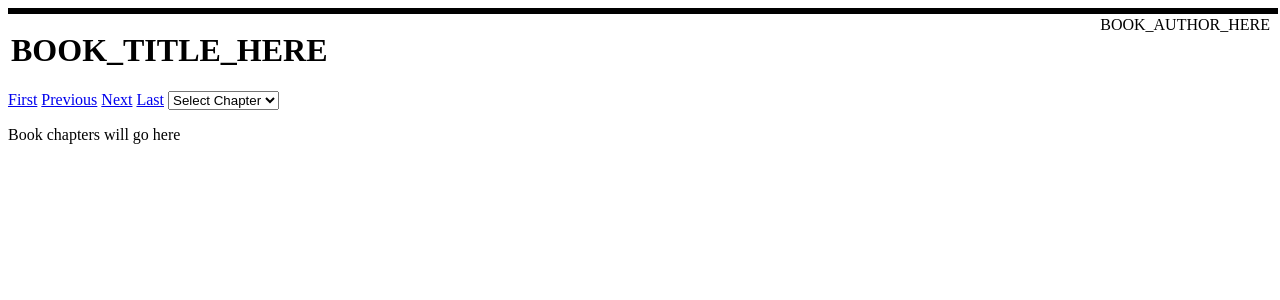
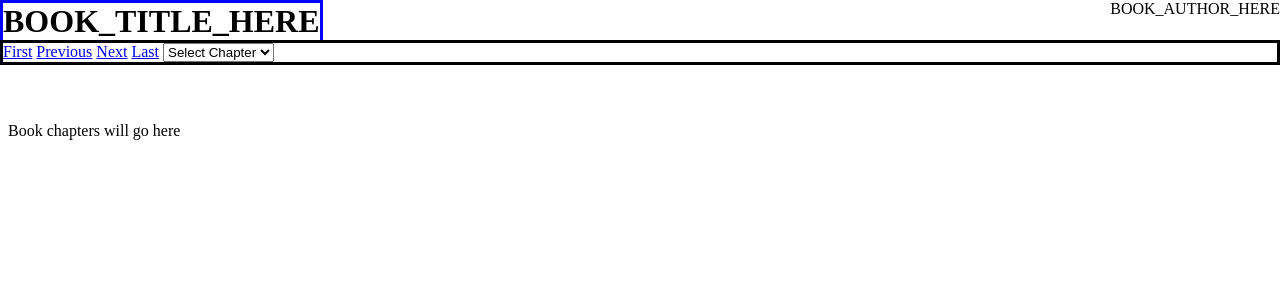
Before and after one commit to snew3687/bookreader02, a web app: file public/bookReader.html in a window 1280 px wide. Shown: the top 300 px of the page. Run offline with its HTML, style and script files only (its server is not run), Linux system fonts and the light colour scheme.

Commit message:
Position header and chapter control using fixed positioning, instead of absolute.

```diff
--- a/public/bookReader.html
+++ b/public/bookReader.html
@@ -8,12 +8,12 @@
   </head>
   <body>
 
-    <div id="bookHeader">
+<!--    <div id="bookReaderContainer"> -->
+      <div class="bookHeader">
         <div id="bookTitleContainer">
           <h1 id="bookTitle">BOOK_TITLE_HERE</h1>
         </div>
         <div id="bookAuthor">BOOK_AUTHOR_HERE</div>
-    </div>
 
         <div id="chapterControlContainer">
           <a id="chapterControlFirst" href="#">First</a>
@@ -24,8 +24,9 @@
           <select id="chapterControlNumber">
             <option value="NO_CHAPTER" selected>Select Chapter</option>
           </select>
+        </div> <!-- id="chapterControlContainer" -->
 
-    </div> <!-- id="chapterControlContainer" -->
+      </div>
 
       <div id="readingAreaContainer">
         <p>
@@ -37,6 +38,7 @@
         <input hidden="hidden" type="number" id="chapterToFetch" value='1' />
       </div><!-- id="hiddenFields" -->
 
+    <!--</div>--><!-- id="bookReaderContainer" -->
   </body>
   <script>
     $(document).ready(function() {
--- a/public/stylesheets/bookReaderStyle.css
+++ b/public/stylesheets/bookReaderStyle.css
@@ -1,20 +1,39 @@
-div#bookHeader {
-  width : 100%;
-  border: solid black;
+.bookHeader {
+  position: fixed;
+  top: 0;
+  left: 0;
+  right: 0;
+  background: gray;
 }
 
+div#bookTitleContainer {
+  border: solid blue;
+  display: inline;
+  position: absolute;
+  top: 0;
+  left: 0;
+}
 
-div#bookTitleContainer {
+#bookTitle {
   display: inline;
-  float: left;
 }
 
 div#bookAuthor {
   display: inline;
-  float: right;
-  padding: 5px;
+  position: absolute;
+  top: 0;
+  right: 0;
 }
 
 div#chapterControlContainer {
-  clear: both;
+  border: solid black;
+  position: absolute;
+  top: 40px;
+  left: 0;
+  right: 0;
 }
+
+div#readingAreaContainer {
+  position: absolute;
+  top: 106px;
+}
```
Lines whose indentation alone changed are shown as unchanged.
